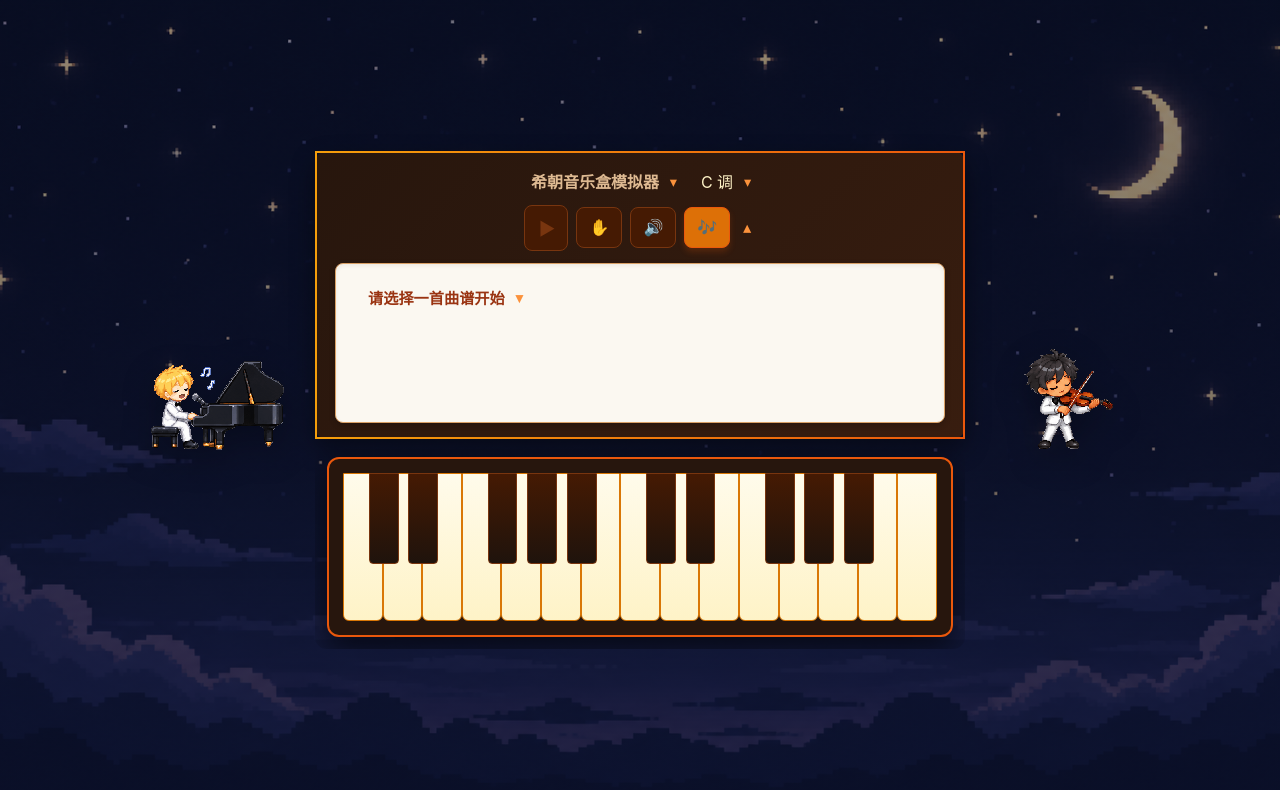
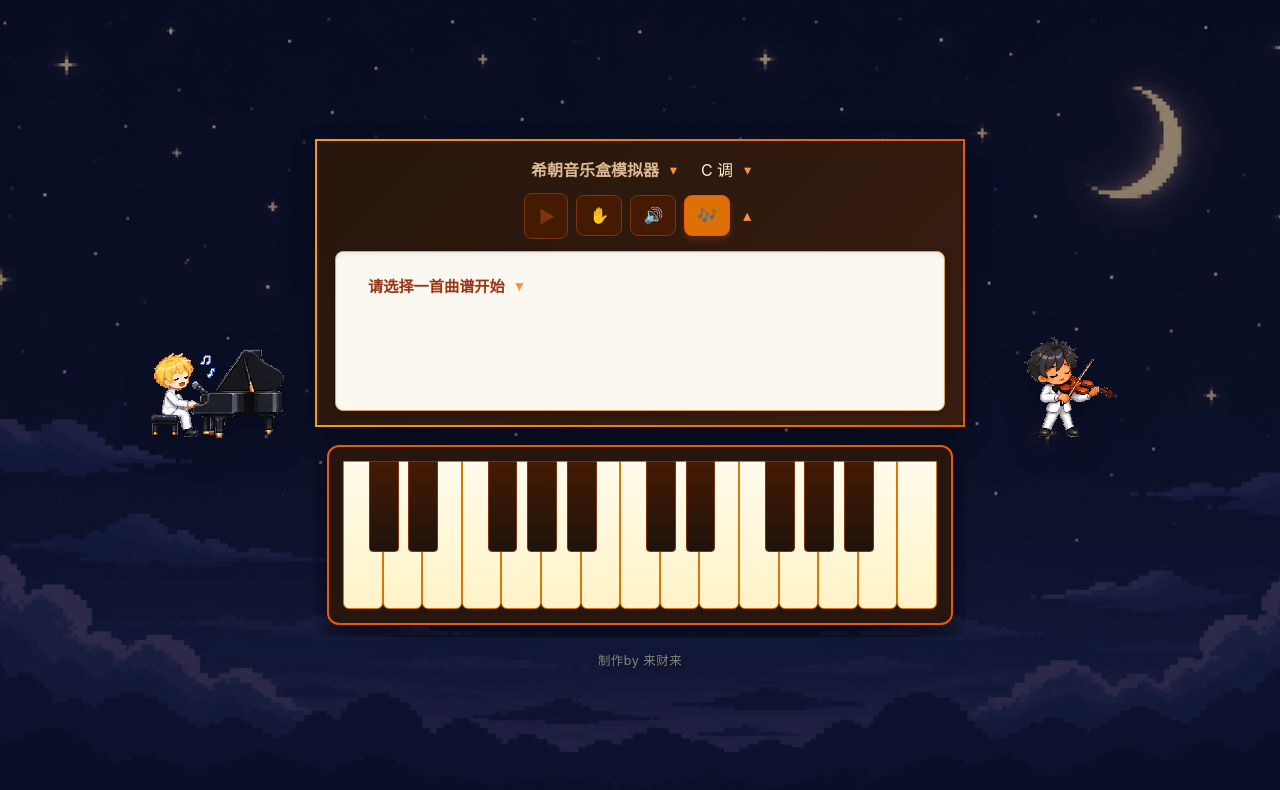
Before and after one commit to yingH95/xizhao-music-box-player, a website built with Vite: page index.html in a window 1280 px wide. Built offline with nearby package versions, Linux system fonts and the light colour scheme.

Commit message:
fix styling

```diff
--- a/index.html
+++ b/index.html
@@ -52,6 +52,7 @@
             aria-label="切换到日出背景" title="切换到日出背景"> <img src="/sprites/zhaozhao-violin.gif"
                 alt="Black-haired boy singer" /> </div>
     </div>
+    <footer class="credits">制作by 来财来</footer>
     <script type="module" src="/src/main.js"></script>
 </body>
 
--- a/src/style.css
+++ b/src/style.css
@@ -67,6 +67,14 @@ body[data-background-theme="dawn"] {
     image-rendering: pixelated;
     transition: transform 0.18s ease;
     filter: drop-shadow(0 10px 16px rgba(0, 0, 0, 0.28));
+}
+
+.credits {
+    margin-top: 6px;
+    color: rgba(254, 243, 199, 0.5);
+    font-size: 0.78rem;
+    letter-spacing: 0.04em;
+    text-shadow: 0 2px 5px rgba(0, 0, 0, 0.45);
 }
 
 /* 包含显示面板与钢琴键盘的统一外层容器：严格限制宽度防止页面整体横向滚动 */
@@ -581,6 +589,12 @@ button:disabled {
         gap: 6px;
     }
 
+    .credits {
+        margin-top: 2px;
+        font-size: 0.68rem;
+        opacity: 0.5;
+    }
+
     #display-board {
         padding: 7px 10px;
     }
```
